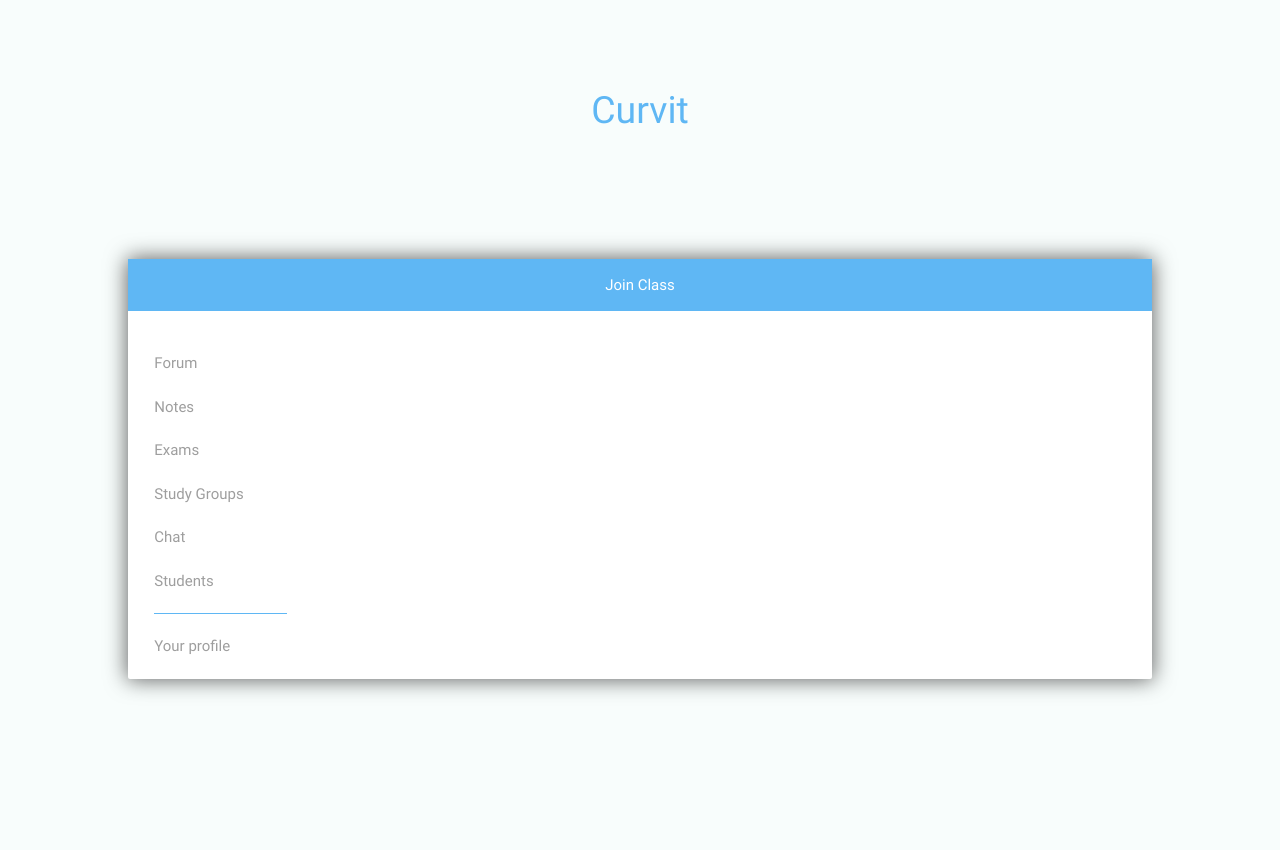
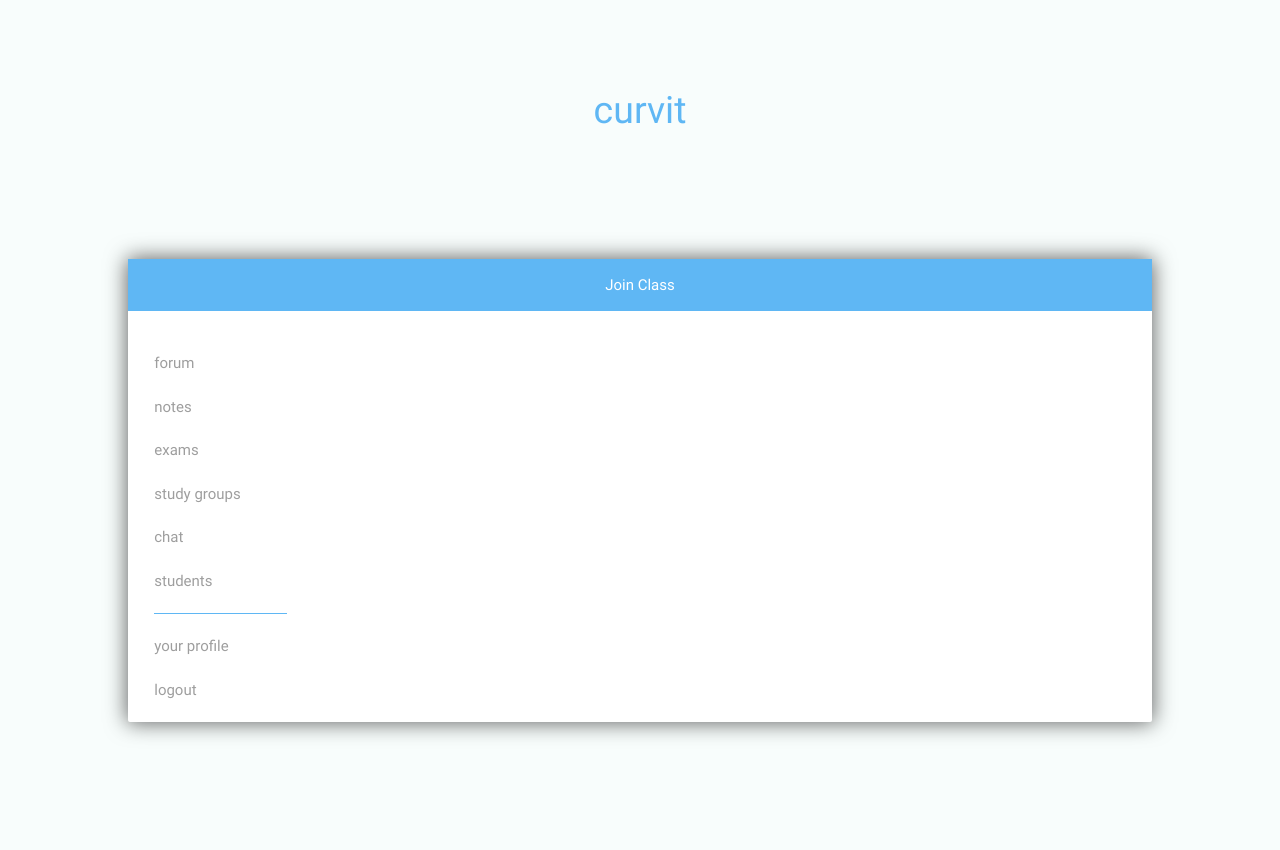
Before and after one commit to eperegrine/beatthecurve, a Python web app: template app/templates/class_layout.html in a window 1280 px wide. Before the commit the page ends 695 px from the top, so only its background shows below. Run offline with Jinja, Linux system fonts and the light colour scheme; the template is opened without the code that fills it: most values are stand-ins (such as "Sample title", 1, 10 or a date in 2020); some libraries are stand-ins or nearby versions.

Commit message:
Made labels lowercase

```diff
--- a/app/templates/class_layout.html
+++ b/app/templates/class_layout.html
@@ -4,14 +4,15 @@
     <div class="col s2">
       <ul class="class-page-nav">
 
-        <li class="class-nav-item {% if active == "forum" %}active{% endif %}"><a href="{{ url_for('qa_bp.view', lessonid=lesson.id) }}">Forum</a></li>
-        <li class="class-nav-item {% if active == "notes" %}active{% endif %}"><a href="{{ url_for('notes_bp.view', lessonid=lesson.id) }}">Notes</a></li>
-        <li class="class-nav-item {% if active == "exams" %}active{% endif %}"><a href="{{ url_for('exams_bp.view', lessonid=lesson.id) }}">Exams</a></li>
-        <li class="class-nav-item {% if active == "studygroups" %}active{% endif %}"><a href="{{ url_for('studygroups_bp.view', lessonid=lesson.id) }}">Study Groups</a></li>
-        <li class="class-nav-item {% if active == "chat" %}active{% endif %}"><a href="{{ url_for('chat_bp.index', lessonid=lesson.id) }}">Chat</a></li>
-        <li class="class-nav-item {% if active == "search" %}active{% endif %}"><a href="{{ url_for('search_bp.view', lessonid=lesson.id) }}">Students</a></li>
+        <li class="class-nav-item {% if active == "forum" %}active{% endif %}"><a href="{{ url_for('qa_bp.view', lessonid=lesson.id) }}">forum</a></li>
+        <li class="class-nav-item {% if active == "notes" %}active{% endif %}"><a href="{{ url_for('notes_bp.view', lessonid=lesson.id) }}">notes</a></li>
+        <li class="class-nav-item {% if active == "exams" %}active{% endif %}"><a href="{{ url_for('exams_bp.view', lessonid=lesson.id) }}">exams</a></li>
+        <li class="class-nav-item {% if active == "studygroups" %}active{% endif %}"><a href="{{ url_for('studygroups_bp.view', lessonid=lesson.id) }}">study groups</a></li>
+        <li class="class-nav-item {% if active == "chat" %}active{% endif %}"><a href="{{ url_for('chat_bp.index', lessonid=lesson.id) }}">chat</a></li>
+        <li class="class-nav-item {% if active == "search" %}active{% endif %}"><a href="{{ url_for('search_bp.view', lessonid=lesson.id) }}">students</a></li>
         <li class="divider"></li>
-        <li class="class-nav-item"><a href="/profile">Your profile</a></li>
+        <li class="class-nav-item"><a href="/profile">your profile</a></li>
+      <li class="class-nav-item"><a href="/logout">logout</a></li>
       </ul>
     </div>
     <div class="col s10">
--- a/app/templates/index.html
+++ b/app/templates/index.html
@@ -1,4 +1,4 @@
-{% set applicationName = "Curvit" %}
+{% set applicationName = "curvit" %}
 <!DOCTYPE html>
 <html>
   <head>
--- a/app/templates/layout.html
+++ b/app/templates/layout.html
@@ -1,4 +1,4 @@
-{% set applicationName = "Curvit" %}
+{% set applicationName = "curvit" %}
 <!DOCTYPE html>
 <html>
   <head>
```
